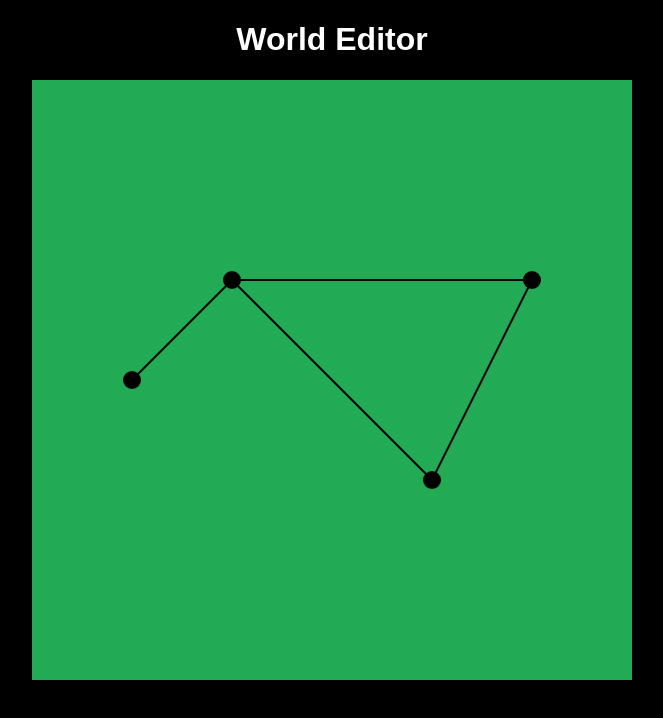
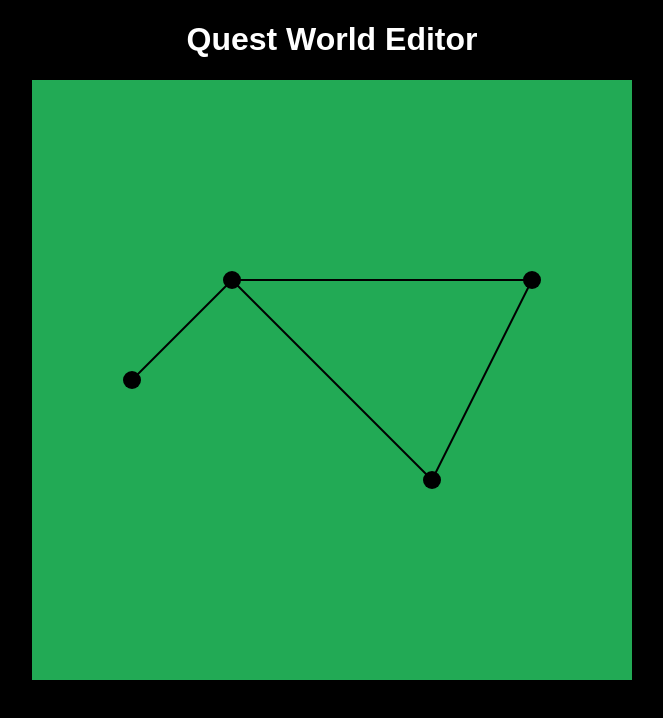
Before and after one commit to Crazz-Zaac/Quest_World, a plain HTML site: page index.html in a window 1280 px wide. Shown: the whole page, without its empty margins (308-971 px from the left). Drawn offline with Linux system fonts and the light colour scheme.

Commit message:
index file updated

```diff
--- a/index.html
+++ b/index.html
@@ -6,7 +6,7 @@
     <link rel="stylesheet" href="style.css">
   </head>
   <body>
-    <h1>World Editor</h1>
+    <h1>Quest World Editor</h1>
     <canvas id="myCanvas"></canvas>
 
     <div id="controls">
```
